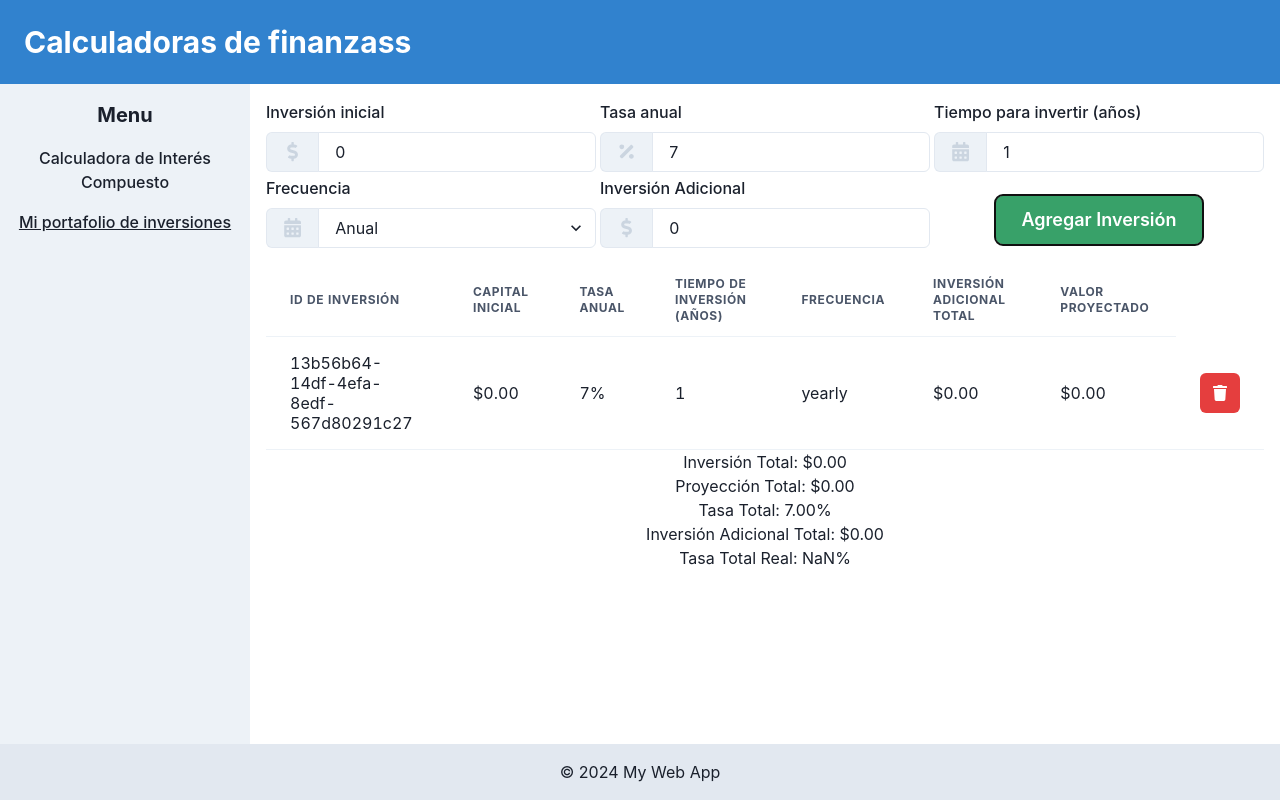
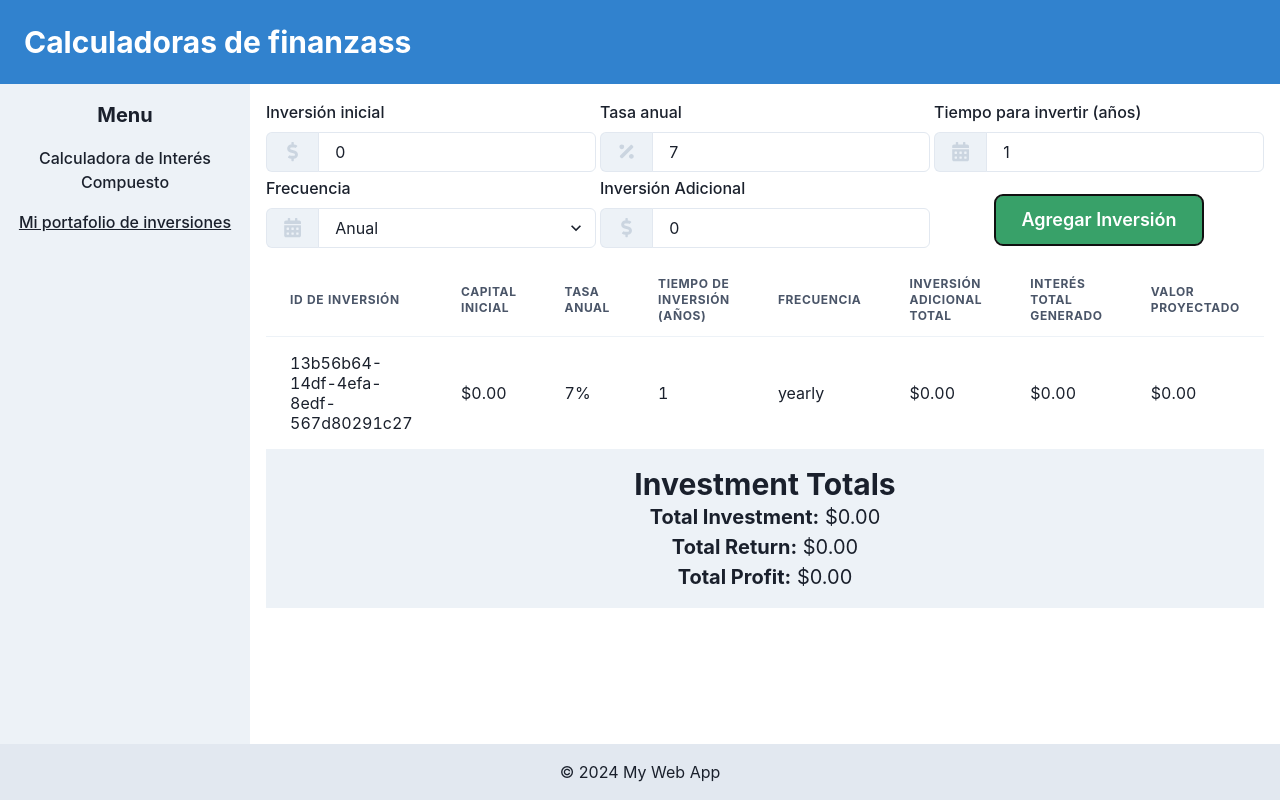
Before and after one commit to dasbego/finance-calculators, a React (Vite) app: page /myportfolio in a window 1280 px wide. Both pictures are taken after a click on the button "Agregar Inversión". Built offline with nearby package versions, Linux system fonts and the light colour scheme.

Commit message:
Fix table interest calculation

```diff
--- a/src/pages/MyPortfolio.tsx
+++ b/src/pages/MyPortfolio.tsx
@@ -19,6 +19,7 @@ import {
   IconButton,
   Text,
   Grid,
+  Heading,
 } from "@chakra-ui/react";
 import {
   FaDollarSign,
@@ -218,80 +219,19 @@ const TableComponent: React.FC<TableComponentProps> = ({
   handleDeleteInvestment,
   formatCurrency,
 }) => {
-  const calculateTotalInvestment = useMemo(() => {
-    const totalInvestment = investments.reduce(
-      (total, investment) =>
-        total + investment.initialCapital + investment.additionalInvestment,
-      0
-    );
-    return formatCurrency(totalInvestment);
-  }, [investments]);
+  // Calculate total investment
+  const totalInvestment = investments.reduce((total, investment) => {
+    return total + investment.initialCapital + investment.additionalInvestment;
+  }, 0);
 
-  const calculateTotalProjected = useMemo(() => {
-    const totalProjected = investments.reduce((total, investment) => {
-      const frequencyMultiplier = getFrequencyMultiplier(investment.frequency);
-      const additionalInvestment =
-        investment.additionalInvestment *
-        frequencyMultiplier *
-        investment.timeToInvest;
-      const projectedValue =
-        investment.initialCapital +
-        additionalInvestment +
-        (investment.initialCapital + additionalInvestment) *
-          Math.pow(1 + investment.annualRate / 100, investment.timeToInvest);
-      return total + projectedValue;
-    }, 0);
-    return formatCurrency(totalProjected);
-  }, [investments]);
+  // Calculate total return
+  const totalReturn = investments.reduce((total, investment) => {
+    const interest = investment.initialCapital * (investment.annualRate / 100);
+    return total + interest;
+  }, 0);
 
-  const calculateTotalRate = useMemo(() => {
-    const totalRate = investments.reduce(
-      (total, investment) => total + investment.annualRate,
-      0
-    );
-    return totalRate.toFixed(2) + "%";
-  }, [investments]);
-
-  const calculateTotalAdditionalInvestment = useMemo(() => {
-    const totalAdditionalInvestment = investments.reduce(
-      (total, investment) => {
-        const frequencyMultiplier = getFrequencyMultiplier(
-          investment.frequency
-        );
-        const additionalInvestment =
-          investment.additionalInvestment *
-          frequencyMultiplier *
-          investment.timeToInvest;
-        return total + additionalInvestment;
-      },
-      0
-    );
-    return formatCurrency(totalAdditionalInvestment);
-  }, [investments]);
-
-  const calculateRealTotalRate = useMemo(() => {
-    const totalInvestment = investments.reduce(
-      (total, investment) =>
-        total + investment.initialCapital + investment.additionalInvestment,
-      0
-    );
-    const totalProjected = investments.reduce((total, investment) => {
-      const frequencyMultiplier = getFrequencyMultiplier(investment.frequency);
-      const additionalInvestment =
-        investment.additionalInvestment *
-        frequencyMultiplier *
-        investment.timeToInvest;
-      const projectedValue =
-        investment.initialCapital +
-        additionalInvestment +
-        (investment.initialCapital + additionalInvestment) *
-          Math.pow(1 + investment.annualRate / 100, investment.timeToInvest);
-      return total + projectedValue;
-    }, 0);
-    const totalInterest = totalProjected - totalInvestment;
-    const realTotalRate = (totalInterest / totalInvestment) * 100;
-    return realTotalRate.toFixed(2) + "%";
-  }, [investments]);
+  // Calculate total profit
+  const totalProfit = totalReturn + totalInvestment;
 
   return (
     <Box overflowX="auto">
@@ -304,6 +244,7 @@ const TableComponent: React.FC<TableComponentProps> = ({
             <Th>Tiempo de Inversión (años)</Th>
             <Th>Frecuencia</Th>
             <Th>Inversión Adicional Total</Th>
+            <Th>Interés total generado</Th>
             <Th>Valor Proyectado</Th>
           </Tr>
         </Thead>
@@ -317,26 +258,26 @@ const TableComponent: React.FC<TableComponentProps> = ({
               frequency,
               additionalInvestment,
             } = investment;
-
             // Calculate the frequency multiplier
             const frequencyMultiplier = getFrequencyMultiplier(frequency);
 
-            // Calculate the total additional investment
-            const totalAdditionalInvestment =
-              additionalInvestment * timeToInvest * frequencyMultiplier;
+            // Adjusted rate
+            const adjustedRate = annualRate / (100 * frequencyMultiplier);
 
-            // Calculate the compound interest on the initial capital
-            const compoundInterestInitialCapital =
-              initialCapital * Math.pow(1 + annualRate / 100, timeToInvest);
+            let amount = initialCapital;
+            let accumulatedDeposits = 0;
+            let accumulatedInterest = 0;
 
-            // Calculate the compound interest on the additional investment
-            const compoundInterestAdditional =
-              totalAdditionalInvestment *
-              Math.pow(1 + annualRate / 100, timeToInvest);
+            for (let i = 0; i < timeToInvest * frequencyMultiplier; i++) {
+              const interest = amount * adjustedRate;
+              accumulatedInterest += interest;
+              amount += interest;
 
-            // Calculate the total investment
-            const totalInvestment =
-              compoundInterestInitialCapital + compoundInterestAdditional;
+              accumulatedDeposits += additionalInvestment;
+              amount += additionalInvestment;
+            }
+
+            const totalInvestment = parseFloat(amount.toFixed(2));
 
             return (
               <Tr key={id}>
@@ -345,28 +286,28 @@ const TableComponent: React.FC<TableComponentProps> = ({
                 <Td>{annualRate}%</Td>
                 <Td>{timeToInvest}</Td>
                 <Td>{frequency}</Td>
-                <Td>{formatCurrency(totalAdditionalInvestment)}</Td>
+                <Td>{formatCurrency(accumulatedDeposits)}</Td>
+                <Td>{formatCurrency(accumulatedInterest)}</Td>
                 <Td>{formatCurrency(totalInvestment)}</Td>
-                <Td>
-                  <IconButton
-                    aria-label="Delete investment"
-                    icon={<FaTrash />}
-                    colorScheme="red"
-                    onClick={() => handleDeleteInvestment(id)}
-                  />
-                </Td>
               </Tr>
             );
           })}
         </Tbody>
       </Table>
-      <Text>Inversión Total: {calculateTotalInvestment}</Text>
-      <Text>Proyección Total: {calculateTotalProjected}</Text>
-      <Text>Tasa Total: {calculateTotalRate}</Text>
-      <Text>
-        Inversión Adicional Total: {calculateTotalAdditionalInvestment}
-      </Text>
-      <Text>Tasa Total Real: {calculateRealTotalRate}</Text>
+      <Box p={4} bg="gray.100">
+        <Heading as="h2" size="lg">
+          Investment Totals
+        </Heading>
+        <Text fontSize="xl">
+          <b>Total Investment:</b> {formatCurrency(totalInvestment)}
+        </Text>
+        <Text fontSize="xl">
+          <b>Total Return:</b> {formatCurrency(totalReturn)}
+        </Text>
+        <Text fontSize="xl">
+          <b>Total Profit:</b> {formatCurrency(totalProfit)}
+        </Text>
+      </Box>
     </Box>
   );
 };
```
